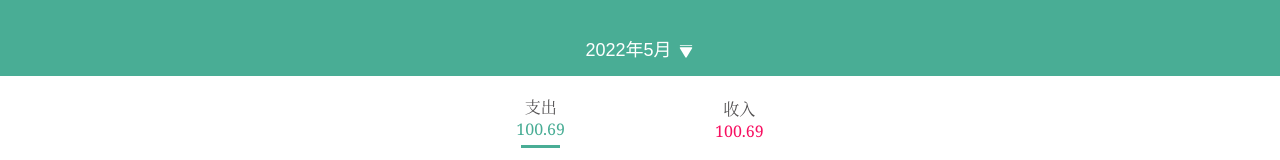
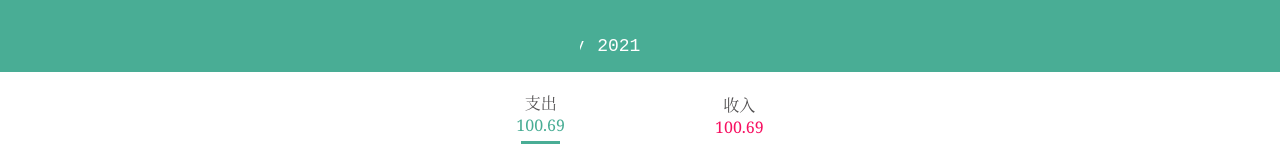
Before and after one commit to wgbcode/sky-blue-vue, a Vue app: page /#/statistics in a window 1280 px wide. Shown: the top 160 px of the page. Built offline with nearby package versions, Linux system fonts and the light colour scheme.

Commit message:
redesign Statistics page 2

```diff
--- a/src/components/Money/FormItem.vue
+++ b/src/components/Money/FormItem.vue
@@ -1,13 +1,27 @@
 <template>
   <div>
     <label class="formItem">
-      <div class="inputWrapper" v-if="type === 'date'">
-        <span class="typeName">{{ this.fieldName }}</span>
+      <div class="dateInputWrapper" v-if="type === 'date'">
+        <span class="dateName">{{ this.fieldName }}</span>
         <input
           :type="type || 'text'"
           :value="changeDateStyle(value)"
           @input="onValueChanged($event.target.value)"
           class="dateInput"
+          min="2015-01-31"
+          max="2025-12-31"
+          pattern="[0-9]{4}-[0-9]{2}-[0-9]{2}"
+        />
+      </div>
+      <div class="monthInputWrapper" v-else-if="type === 'month'">
+        <input
+          :type="type || 'text'"
+          :value="value"
+          @input="onValueChanged($event.target.value)"
+          class="monthInput"
+          min="2015-01"
+          max="2025-12"
+          pattern="[0-9]{4}-[0-9]{2}"
         />
       </div>
       <div v-else>
@@ -48,12 +62,11 @@ export default class FormItem extends Vue {
 @import "~@/assets/style/helper.scss";
 .formItem {
   font-size: 14px;
-  padding-left: 16px;
   display: flex;
   align-items: center;
   background: white;
   .textName {
-    padding-right: 16px;
+    padding: 0 16px;
     font-family: $font-hei;
   }
   .textInput {
@@ -66,14 +79,15 @@ export default class FormItem extends Vue {
   .textInput:focus {
     outline: none;
   }
-  .inputWrapper {
+
+  .dateInputWrapper {
     margin: 15px 0 5px 0;
-    .typeName {
-      padding-right: 16px;
+    .dateName {
+      padding: 0 16px;
       font-family: $font-hei;
     }
     .dateInput {
-      width: 90px;
+      width: 100px;
       border: 1px solid #fbfbf1;
       border-radius: 12px;
       text-align: center;
@@ -88,11 +102,34 @@ export default class FormItem extends Vue {
       position: absolute;
       left: 0px;
       top: 0;
-      background: transparency;
       width: 90px;
       background-image: none;
       padding: 5px;
     }
   }
+
+  .monthInputWrapper {
+    background: #49ad95;
+    padding: 35px 0 15px 0;
+    border: none;
+    color: white;
+    z-index: 1;
+    width: 100%;
+    display: flex;
+    justify-content: center;
+    .monthInput {
+      font-size: 18px;
+      position: relative;
+      background: #49ad95;
+      border: none;
+      color: white;
+      display: flex;
+      width: 120px;
+      justify-content: center;
+      &:focus {
+        outline: none;
+      }
+    }
+  }
 }
 </style>
--- a/src/views/Money.vue
+++ b/src/views/Money.vue
@@ -55,6 +55,7 @@ export default class Money extends Vue {
         "YYYY-MM-DD"
       );
       this.$store.state.selectedTagName = [];
+      alert("已成功保存");
     }
   }
 }
--- a/src/views/Statistics.vue
+++ b/src/views/Statistics.vue
@@ -1,9 +1,6 @@
 <template>
   <Layout>
-    <button @click="popPage" class="selectDate">
-      <span>2022年5月</span>
-      <Icon name="popup" />
-    </button>
+    <FormItem type="month" :value.sync="x" @click="popPage" />
     <div class="popPage" v-show="pageValue">
       <header>支出</header>
       <div>1111</div>
@@ -40,6 +37,7 @@ import clone from "@/lib/clone";
 export default class Statistics extends Vue {
   pageValue = false;
   type = "-";
+  x = "2021-05";
   recordTypeList = recordTypeList;
   get recordList() {
     return this.$store.state.recordList;
@@ -86,21 +84,6 @@ export default class Statistics extends Vue {
 </script>
 
 <style lang="scss" scoped>
-.selectDate {
-  background: #49ad95;
-  font-size: 18px;
-  padding: 35px 0 15px 0;
-  border: none;
-  color: white;
-  z-index: 1;
-  span {
-    padding-right: 5px;
-  }
-  .icon {
-    color: white;
-    height: 15px;
-  }
-}
 .popPage {
   position: relative;
   header {
```
Also changed, not shown: src/assets/Icons/popup.svg (deleted).
